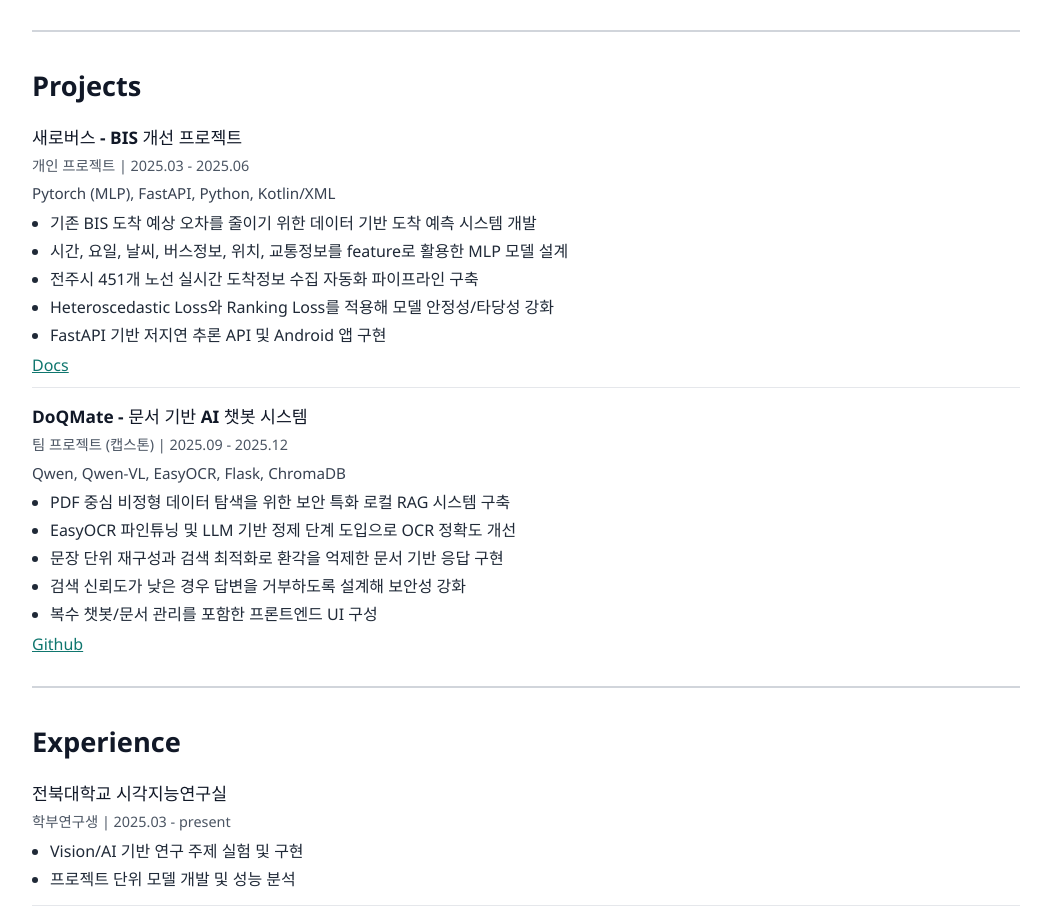
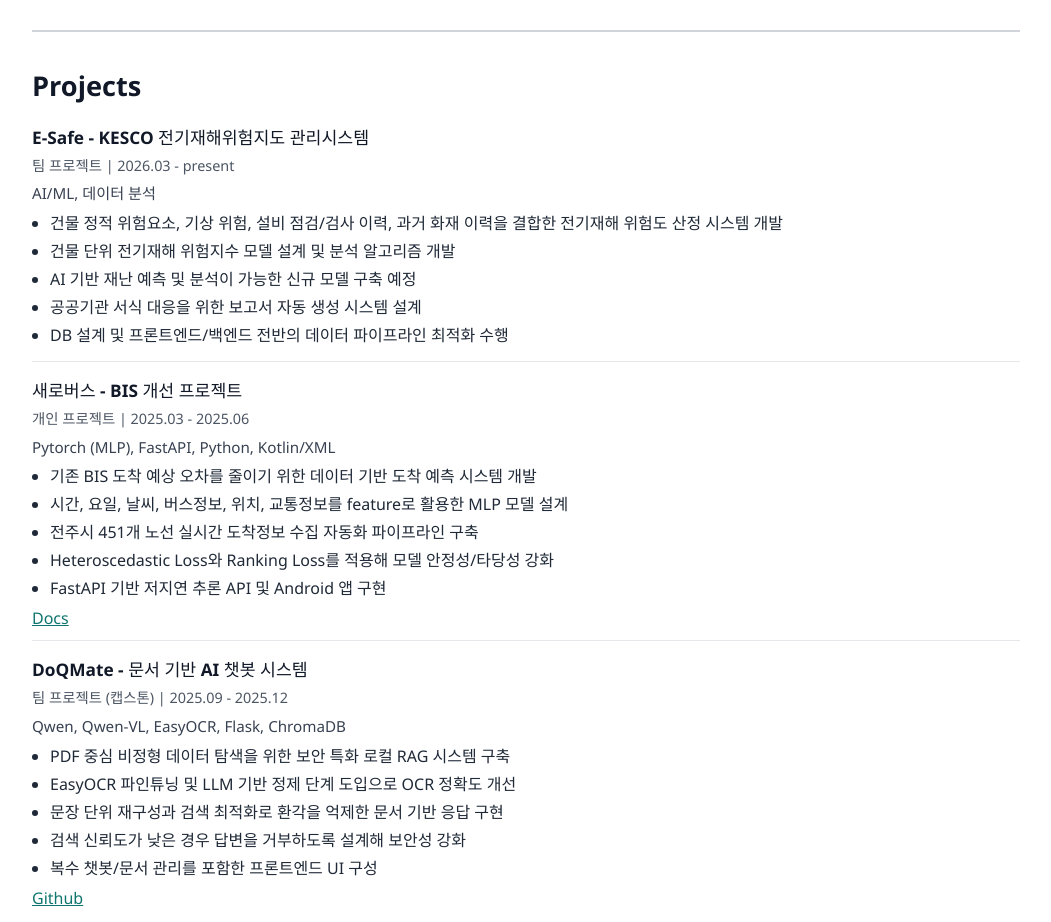
Before and after one commit to Quinsie/Quinsie.github.io, a React (Vite) app: page / in a window 1280 px wide. Shown: the part 889-1811 px from the top of the page, without its empty margins (224-1275 px from the left). Built offline with nearby package versions, Linux system fonts and the light colour scheme.

Commit message:
feat: add e-safe project to portfolio

```diff
--- a/src/content/portfolio.js
+++ b/src/content/portfolio.js
@@ -104,6 +104,19 @@
         title: "Projects",
         type: "cards",
         cards: [
+          {
+            title: "E-Safe - KESCO 전기재해위험지도 관리시스템",
+            meta: "팀 프로젝트 | 2026.03 - present",
+            subtitle: "AI/ML, 데이터 분석",
+            bullets: [
+              "건물 정적 위험요소, 기상 위험, 설비 점검/검사 이력, 과거 화재 이력을 결합한 전기재해 위험도 산정 시스템 개발",
+              "건물 단위 전기재해 위험지수 모델 설계 및 분석 알고리즘 개발",
+              "AI 기반 재난 예측 및 분석이 가능한 신규 모델 구축 예정",
+              "공공기관 서식 대응을 위한 보고서 자동 생성 시스템 설계",
+              "DB 설계 및 프론트엔드/백엔드 전반의 데이터 파이프라인 최적화 수행",
+            ],
+            links: [],
+          },
           {
             title: "새로버스 - BIS 개선 프로젝트",
             meta: "개인 프로젝트 | 2025.03 - 2025.06",
@@ -279,6 +292,19 @@
         type: "cards",
         cards: [
           {
+            title: "E-Safe - KESCO Electrical Hazard Risk Mapping System",
+            meta: "Team Project | Mar 2026 - Present",
+            subtitle: "AI/ML, Data Analysis",
+            bullets: [
+              "Developing a risk assessment system that integrates structural risk factors, weather conditions, inspection history, and past fire records",
+              "Designing building-level electrical hazard risk index models and analytical algorithms",
+              "Planning to build AI-based models for disaster prediction and analysis",
+              "Designing an automated report generation system aligned with public institution formats",
+              "Optimizing end-to-end data pipelines including database, backend, and frontend systems",
+            ],
+            links: [],
+          },
+          {
             title: "Saero Bus - BIS Improvement Project",
             meta: "Personal Project | Mar 2025 - Jun 2025",
             subtitle: "Pytorch (MLP), FastAPI, Python, Kotlin/XML",
```
